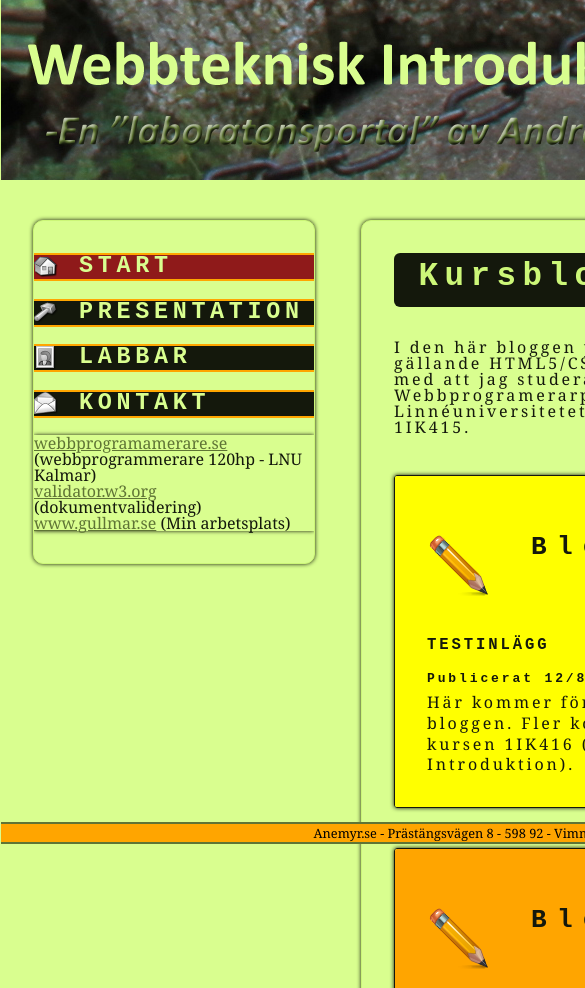
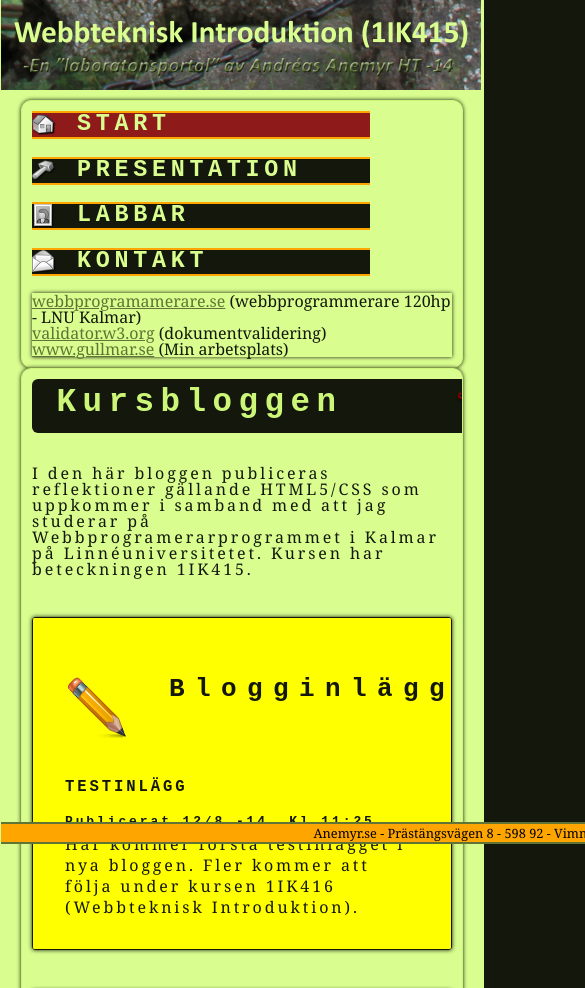
Before and after one commit to AndreasAnemyrLNU/1IK415-aa223ig-laborationer-NY, a plain HTML site: page index.html in a window 390 px wide. Shown: the top 988 px of the page, 585 px wide, since content can reach past the window. Drawn offline with Linux system fonts and the light colour scheme.

Commit message:
moddar smartphone.css progress now.....

```diff
--- a/css/smartphones.css
+++ b/css/smartphones.css
@@ -167,7 +167,7 @@ fieldset{
 }
 header{
 	position: fixed;
-	width: 960px;
+	width: 480px;
 }
 input[type="radio"]{
 	background-color:yellow;
@@ -177,6 +177,9 @@ input[type="radio"]{
 }
 input[type="text"]{
 	width:24em;
+}
+img{
+	max-width:100%;
 }
 legend{
 	background-color:black;
@@ -234,10 +237,9 @@ tr:nth-child(even) {
 	border-radius:10px;
 	color:#14180C;
 	float:left;
-	margin:13.75em 10px 45px 2em;
-	padding:2em 0 2em 0;
-	position: fixed;
-	width:17.5em;
+	margin:100px 20px 0 20px;
+	padding:10px 10px;
+	width:420px;
 	overflow:hidden;
 }
 #rightcolumn{
@@ -247,10 +249,10 @@ tr:nth-child(even) {
 	color:#14180C;
 	float:left;
 	letter-spacing:0.18em;
-	margin:13.75em 2em 20em 22.5em;
+	margin:0 20px 0 20px;
 	overflow:hidden;
-	padding:2em;
-	width:31.405em;
+	padding:10px 10px;
+	width:420px;
 }
 #rightcolumn h1{
 	background-color: #14180C;
@@ -285,7 +287,7 @@ tr:nth-child(even) {
 #wrappercenter{
 	background-color:#5F7435;
 	margin:auto;
-	width:60em;
+	width:30em;
 }
 .activepage{
 	background-color:#8F1A1a;
```
Also changed, not shown: index.html (+1 -0 lines).
